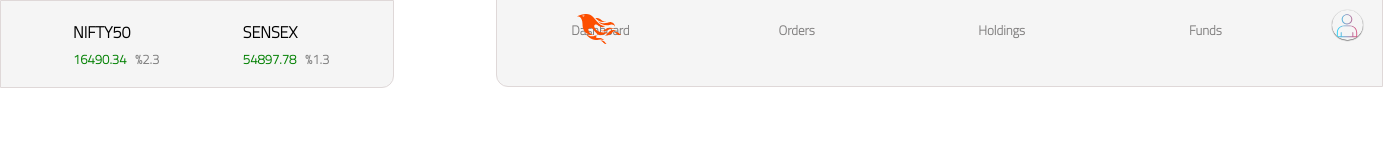
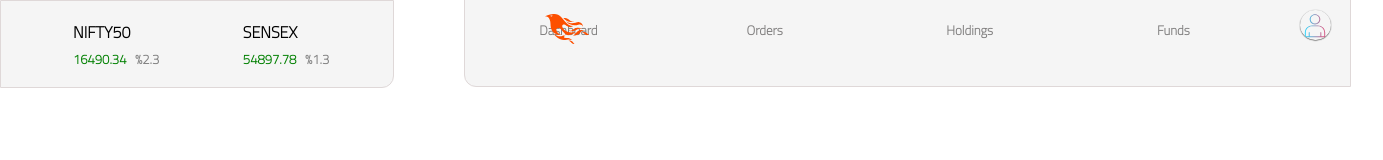
Before and after one commit to Lumine8/SkEx, a plain HTML site: page mainpage.html in a window 1280 px wide. Shown: the whole page, 1383 px wide, since content can reach past the window. Drawn offline with Linux system fonts and the light colour scheme.

Commit message:
Update stylesmain.css

```diff
--- a/stylesmain.css
+++ b/stylesmain.css
@@ -52,7 +52,7 @@ body{
     border: 0.1em solid rgb(223, 216, 216);
     height: 5.5rem;
     width: 70%;
-    transform: translate(30.5rem,-75px);
+    transform: translate(28.5rem,-75px);
     margin-top: -16px;
     border-radius:0 0 0 12px;
 }
```
